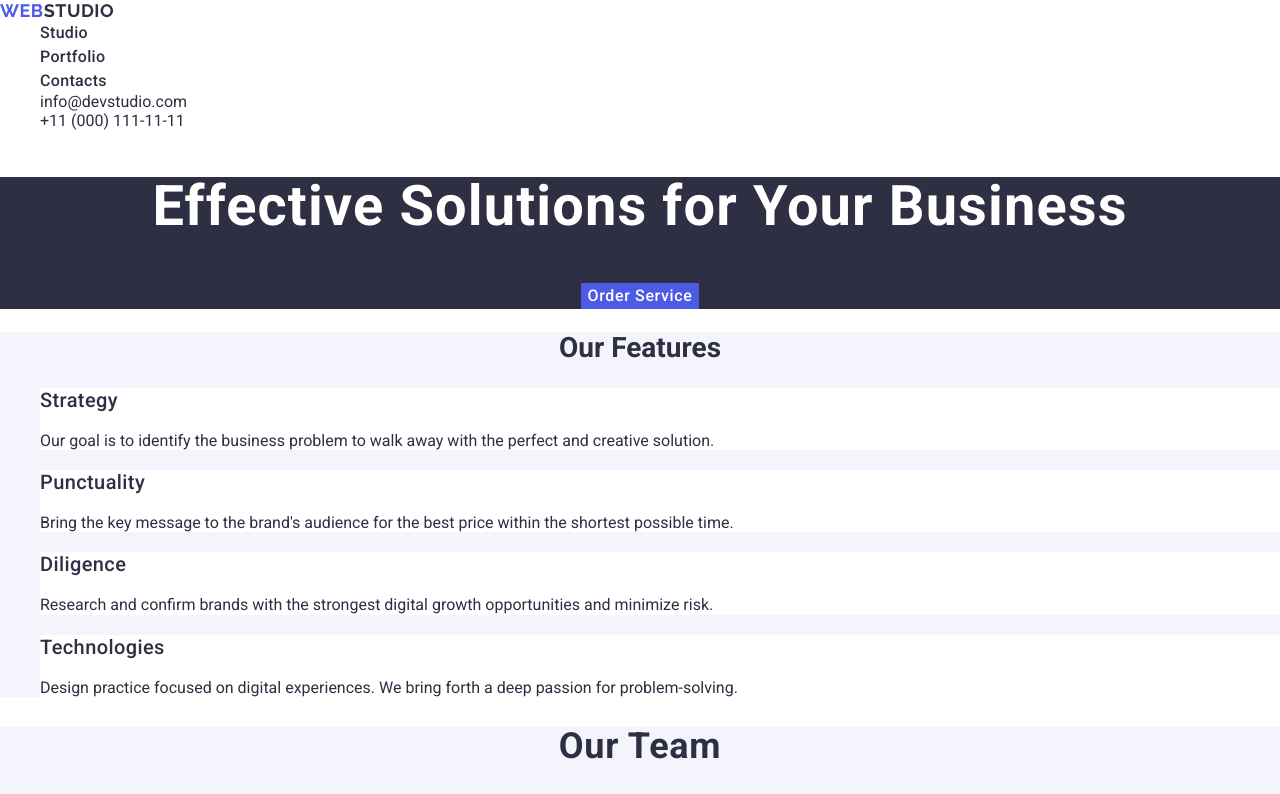
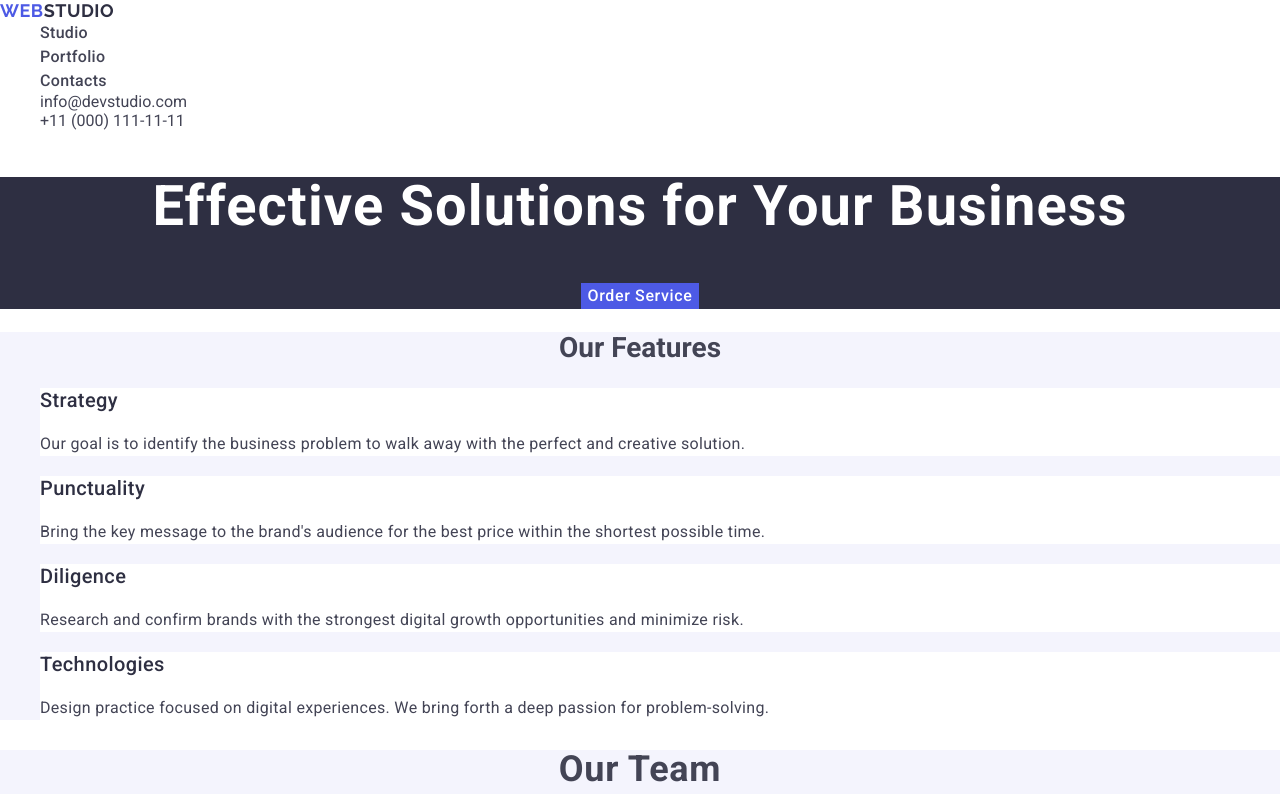
Before and after one commit to alexleiden/goit-markup-hw-02, a plain HTML site: page index.html in a window 1280 px wide. Shown: the top 794 px of the page. Drawn offline with nearby package versions, Linux system fonts and the light colour scheme.

Commit message:
last-trying

```diff
--- a/css/styles.css
+++ b/css/styles.css
@@ -1,7 +1,7 @@
 body {
     font-family: 'Roboto', sans-serif;
-    color: #2e2f42;
-    background-color: #ffffff;
+    color: #434455;
+    background-color: #FFFFFF;
     margin: 0;
 }
 
@@ -34,7 +34,7 @@ ul {
     font-size: 16px;
     line-height: 1.5;
     letter-spacing: 0.02em;
-    color: #2e2f42;
+    color: #434455;
 }
 
 .nav-item:hover,
@@ -89,6 +89,14 @@ ul {
     color: #2e2f42;
 }
 
+.features-item-description {
+    font-size: 16px;
+    line-height: 1.5;
+    letter-spacing: 0.02em;
+    color: #434455;
+}
+
+
 .features-item {
     background-color: #FFFFFF;
 }
@@ -111,6 +119,7 @@ ul {
     font-weight: 500;
     line-height: 1.2;
     letter-spacing: 0.02em;
+    color: #2e2f42;
 }
 
 .team-item-role {
@@ -132,6 +141,11 @@ ul {
     font-weight: 700;
     text-transform: capitalize;
 }
+
+.portfolio-list {
+    background-color: #FFFFFF;
+}
+
 
 .portfolio-item-title {
     font-size: 20px;
```
